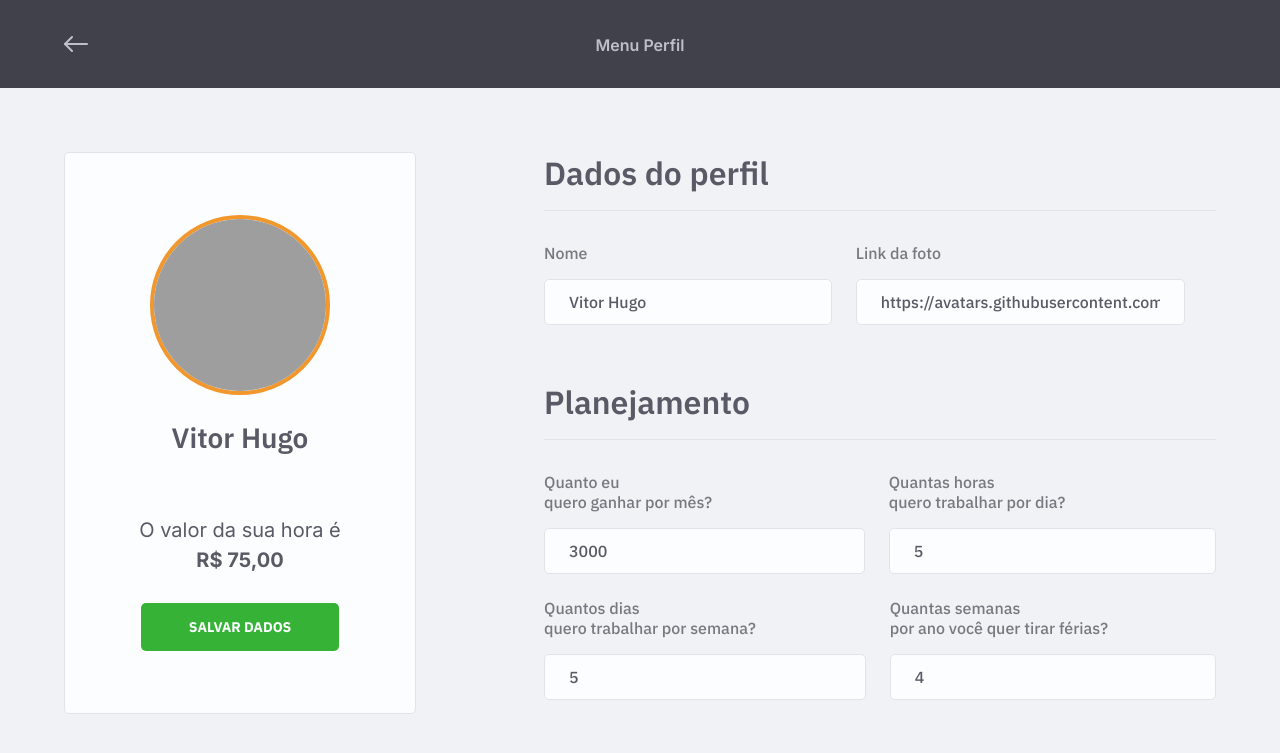
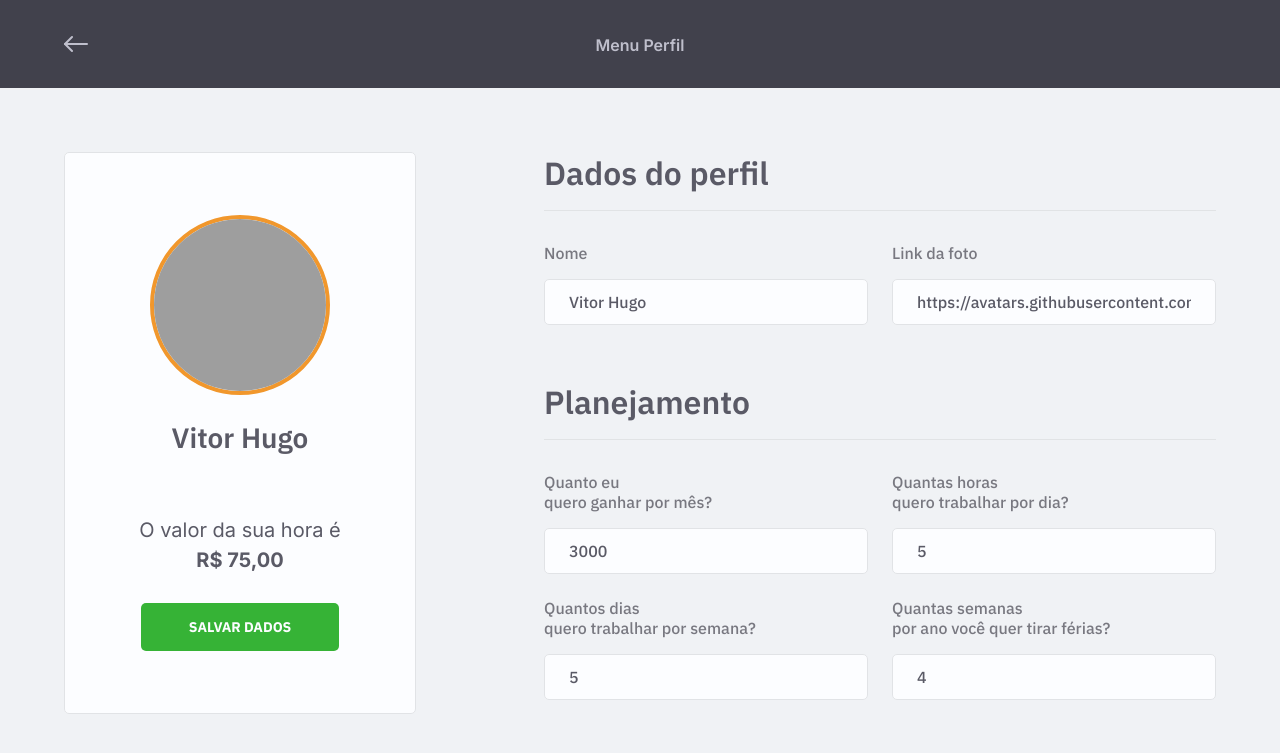
Before and after one commit to VitorHugoAntunes/Maratona_Discover2-JobsCalc, a Node server app: page /profile in a window 1280 px wide. Shown: the top 753 px of the page. Run offline with Node 20, Linux system fonts and the light colour scheme; grey boxes are pictures that could not be loaded.

Commit message:
Adjustment of profile field alignment

```diff
--- a/public/styles/partials/forms.css
+++ b/public/styles/partials/forms.css
@@ -22,6 +22,10 @@ fieldset .separator {
 form .input-group {
   display: flex;
   margin-top: 1.5rem;
+}
+
+form .input-group .input-wrapper{
+  width: 50%;
 }
 
 form .input-group .input-wrapper + .input-wrapper {
```
